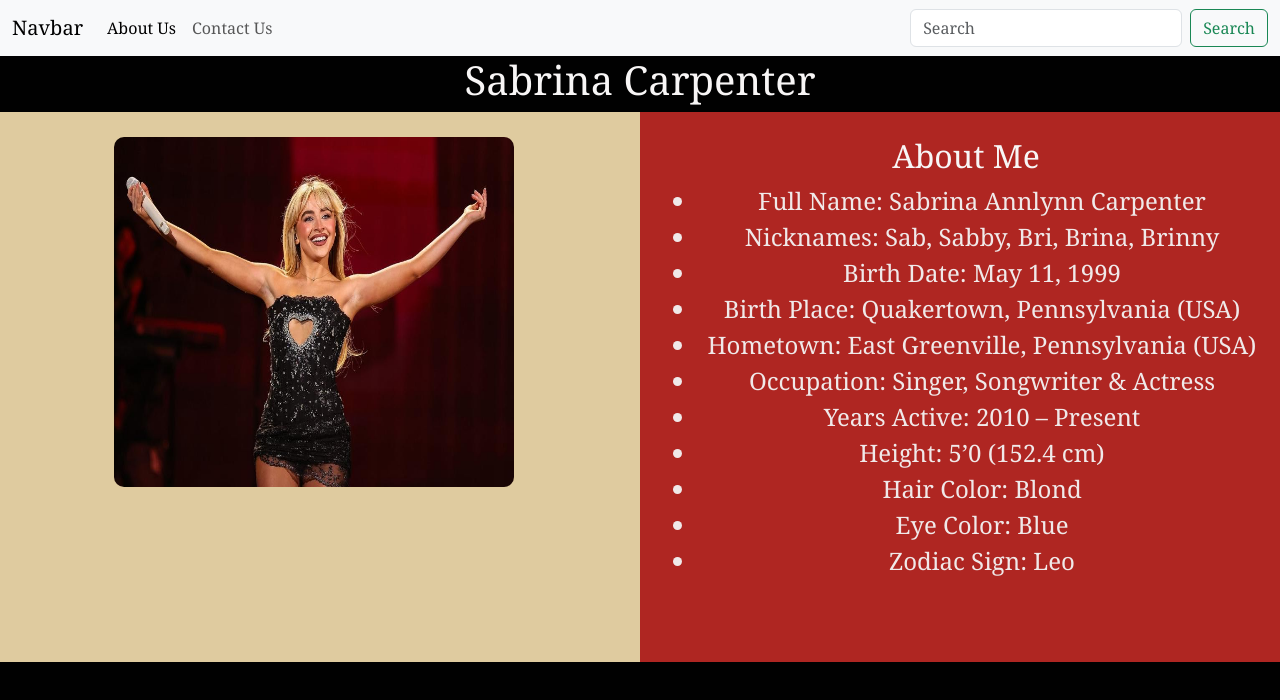
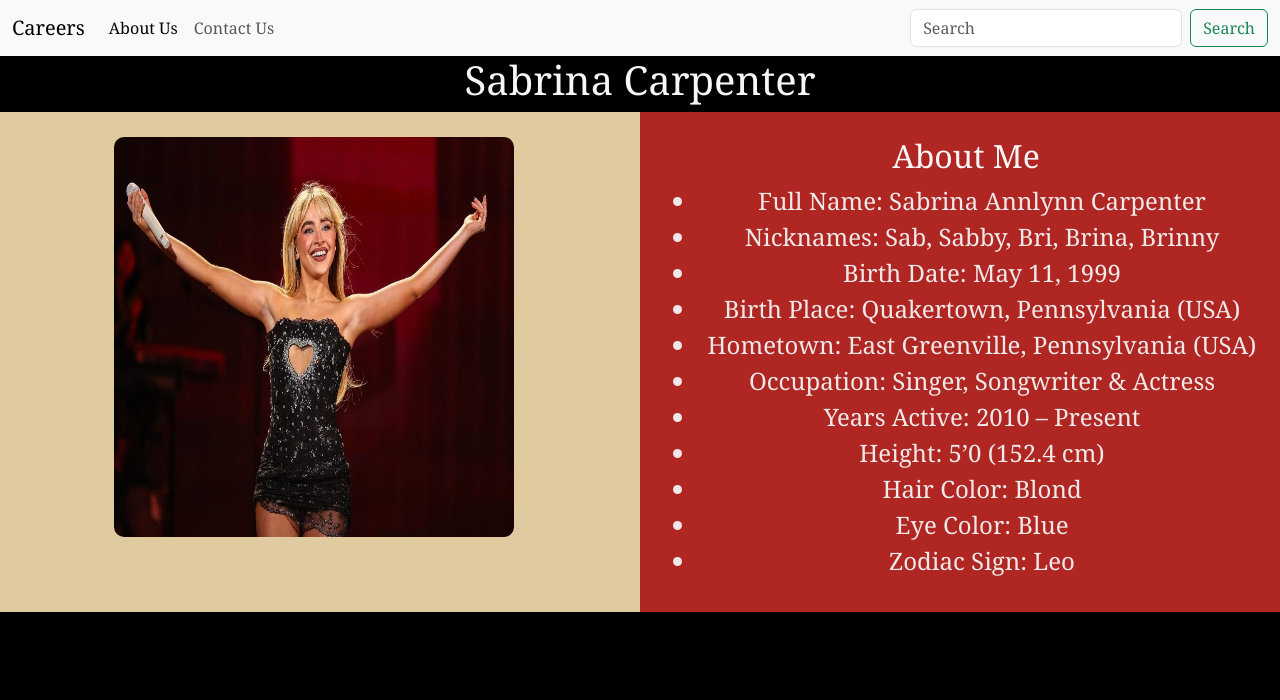
Before and after one commit to melody-holston/Brochure, a plain HTML site: page index-2.html in a window 1280 px wide. Drawn offline with nearby package versions, Linux system fonts and the light colour scheme.

Commit message:
Update index-2.html

```diff
--- a/index-2.html
+++ b/index-2.html
@@ -9,7 +9,7 @@
     <link rel="stylesheet" href="StyleSabby.css">
     <nav class="navbar navbar-expand-lg bg-body-tertiary">
         <div class="container-fluid">
-          <a class="navbar-brand" href="#">Navbar</a>
+          <a class="navbar-brand" href="#">Careers</a>
           <button class="navbar-toggler" type="button" data-bs-toggle="collapse" data-bs-target="#navbarSupportedContent" aria-controls="navbarSupportedContent" aria-expanded="false" aria-label="Toggle navigation">
             <span class="navbar-toggler-icon"></span>
           </button>
@@ -45,7 +45,7 @@
   float: left;
   width: 50%;
   padding: 25px;
-  height: 550px;
+  height: 500px;
 }
 .column img {
     display: block;
@@ -68,7 +68,7 @@
 <div class="row">
   <div class="column" style="background-color:#dfcb9f;">
     <div class="left-column">
-        <img src="IMG_1034.jpeg" style="width:500px;height:350px;">
+        <img src="IMG_1034.jpeg" style="width:600px;height:400px;">
 </div>
   </div>
   <div class="column" style="background-color:#af2622; font-size: x-large;">
```
